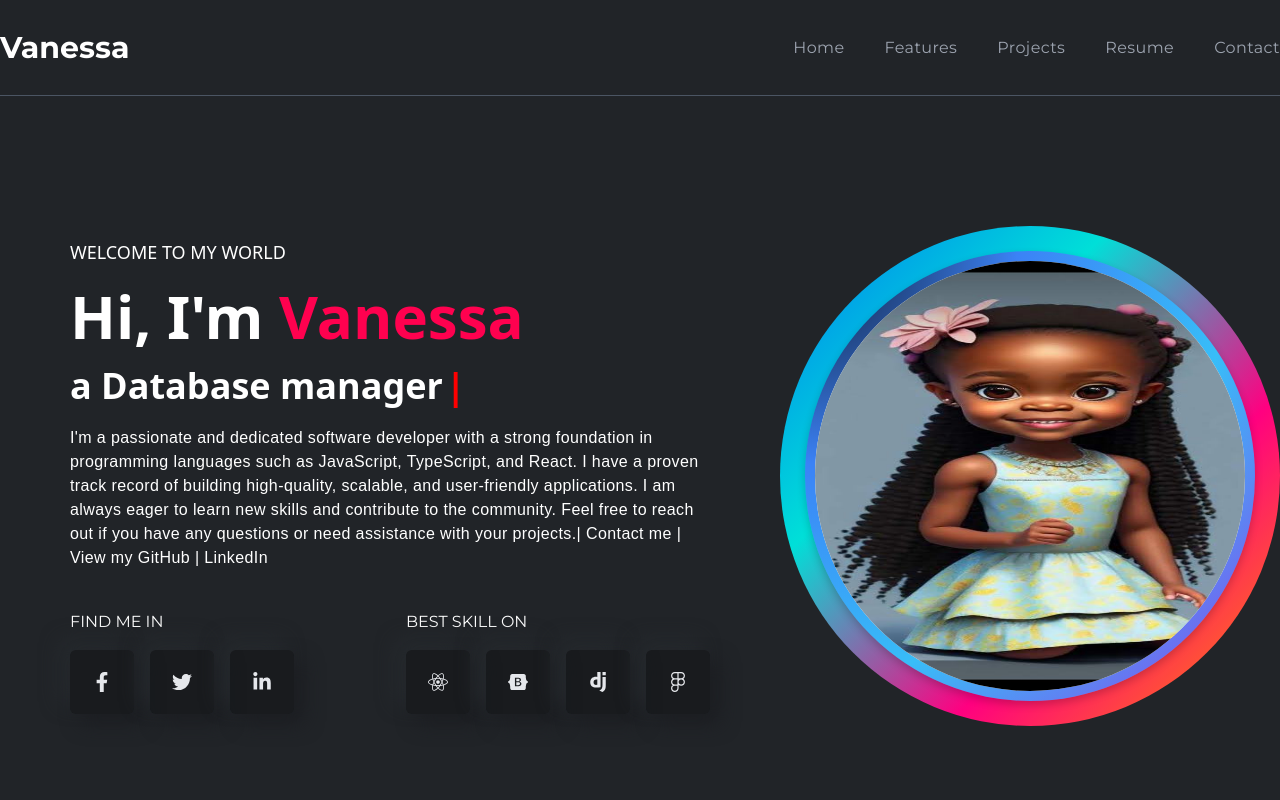
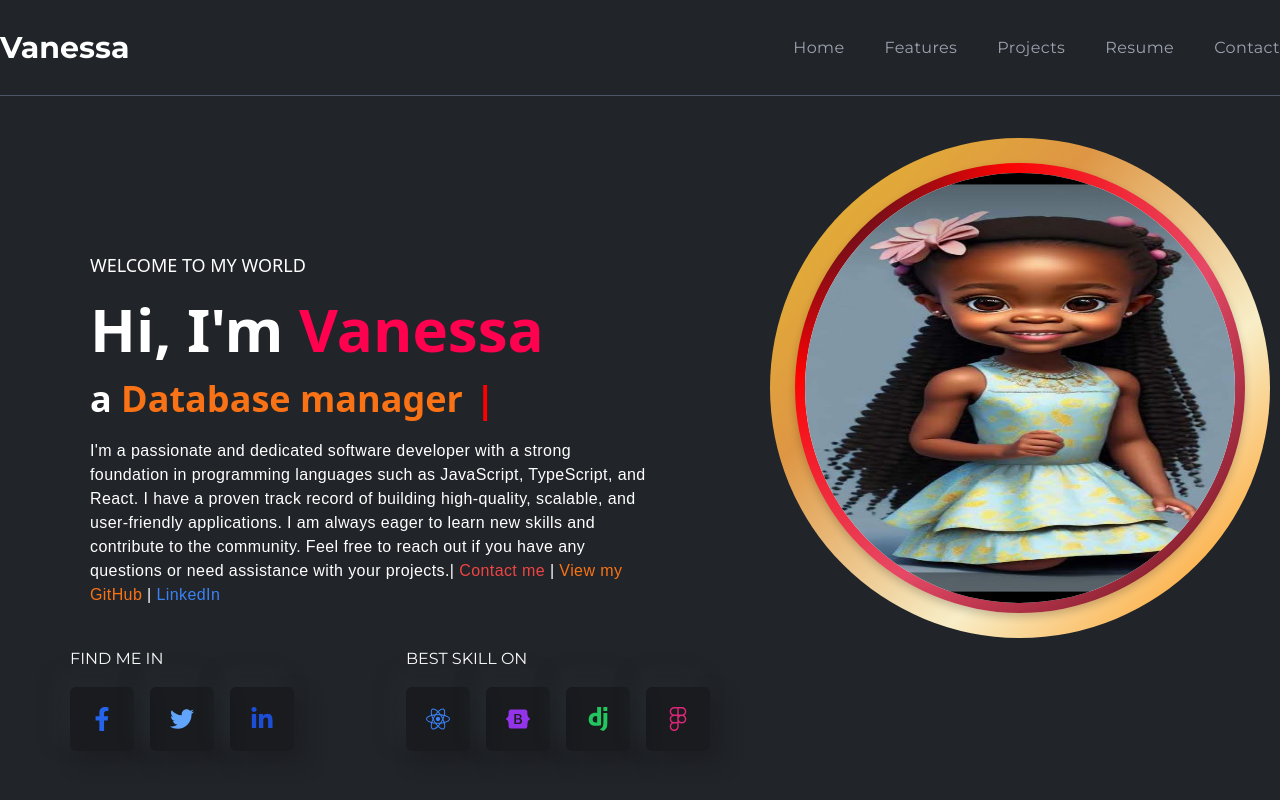
Before and after one commit to Vanessa-79/my_portfolio, a React (Vite) app: page / in a window 1280 px wide. Shown: the top 800 px of the page. Built offline with nearby package versions, Linux system fonts and the light colour scheme.

Commit message:
change colors on the home page

```diff
--- a/src/components/banner/Banner.css
+++ b/src/components/banner/Banner.css
@@ -3,10 +3,13 @@
 .bannerImageContainer {
     position: relative;
     width: 500px;
-    height: 500px;
+    height: 520px;
     display: flex;
+    margin-right: 20px;
     justify-content: center;
     align-items: center;
+    top: -110px;
+    /* Adjust this value to move the image upwards */
 }
 
 .bannerImageBackground {
@@ -14,7 +17,7 @@
     width: 500px;
     height: 500px;
     border-radius: 50%;
-    background: linear-gradient(135deg, #007cf0, #00dfd8, #ff0080, #ff8c00);
+    background: linear-gradient(135deg, #e4ba2f, #de9644, #f8eec8, #ff8c00);
     z-index: 0;
 }
 
@@ -24,7 +27,7 @@
     height: 450px;
     border-radius: 50%;
     border: 10px solid transparent;
-    background-image: linear-gradient(white, white), radial-gradient(circle at top left, #0f172a, #3b82f6, #38bdf8, #9333ea);
+    background-image: linear-gradient(white, white), radial-gradient(circle at top left, #0f172a, #fb0303, #e64966, #49060d);
     background-origin: border-box;
     background-clip: content-box, border-box;
     box-shadow: 0 4px 8px rgba(0, 0, 0, 0.2);
@@ -36,3 +39,14 @@
     transform: scale(1.05);
     box-shadow: 0 8px 16px rgba(0, 0, 0, 0.3);
 }
+
+/* Icon Styles */
+.bannerIcon {
+    font-size: 1.5rem;
+    transition: color 0.3s;
+}
+
+.bannerIcon:hover {
+    color: #ff8c00;
+    /* Change this to the desired hover color */
+}
--- a/src/components/banner/Banner.tsx
+++ b/src/components/banner/Banner.tsx
@@ -7,8 +7,8 @@ const Banner = () => {
   return (
     <section
       id="home"
-      className="w-full h-[800px] pt-10 py-20 pb-20 flex items-center border-b-[1px] border-b-black"
-      style={{ marginLeft: "70px", marginRight: "60px" }}
+      className="w-full h-[800px] pt-10 flex items-center border-b-[1px] border-b-black"
+      style={{ marginLeft: "70px", marginRight: "60px", paddingTop: "5px" }} // Adjusted paddingTop to 5px
     >
       <LeftHome />
       <div className="w-1/2 flex justify-center items-center relative">
--- a/src/components/banner/LeftHome.tsx
+++ b/src/components/banner/LeftHome.tsx
@@ -21,14 +21,17 @@ const LeftHome = () => {
 
   return (
     <div className="w-1/2 flex flex-col gap-10">
-      <div className="flex flex-col gap-5">
+      <div
+        className="flex flex-col gap-5"
+        style={{ marginLeft: "20px", marginRight: "60px", paddingTop: "5px" }}
+      >
         <h4 className="text-lg font-normal text-white">WELCOME TO MY WORLD</h4>
         <h1 className="text-6xl font-bold text-white">
           Hi, I'm
           <span className="text-designColor capitalize"> Vanessa </span>
         </h1>
         <h2 className="text-4xl font-bold text-white">
-          a <span>{text}</span>
+          a <span className="text-orange-500">{text}</span>{" "}
           <Cursor cursorBlinking={false} cursorStyle="|" cursorColor="red" />
         </h2>
         <p className="text-base font-bodyFont leading-6 tracking-wide text-white">
@@ -38,9 +41,24 @@ const LeftHome = () => {
           scalable, and user-friendly applications. I am always eager to learn
           new skills and contribute to the community. Feel free to reach out if
           you have any questions or need assistance with your projects.
-          <span className="text">|</span> <a href="#">Contact me</a>{" "}
-          <span className="text">|</span> <a href="#">View my GitHub</a>{" "}
-          <span className="text">|</span> <a href="#">LinkedIn</a>
+          <span className="text">|</span>{" "}
+          <a href="#contact" className="text-red-500 hover:underline">
+            Contact me
+          </a>{" "}
+          <span className="text">|</span>{" "}
+          <a
+            href="https://github.com/Vanessa-79"
+            className="text-orange-500 hover:underline"
+          >
+            View my GitHub
+          </a>{" "}
+          <span className="text">|</span>{" "}
+          <a
+            href="https://www.linkedin.com/in/vanessa-nassanga-6807222a4/"
+            className="text-blue-500 hover:underline"
+          >
+            LinkedIn
+          </a>
         </p>
       </div>
       <div className="flex justify-between gap-20">
@@ -49,13 +67,13 @@ const LeftHome = () => {
             Find me In
           </h2>
           <div className="flex gap-4">
-            <span className="bannerIcon">
+            <span className="bannerIcon text-blue-600">
               <FaFacebookF />
             </span>
-            <span className="bannerIcon">
+            <span className="bannerIcon text-blue-400">
               <FaTwitter />
             </span>
-            <span className="bannerIcon">
+            <span className="bannerIcon text-blue-700">
               <FaLinkedinIn />
             </span>
           </div>
@@ -66,16 +84,16 @@ const LeftHome = () => {
             Best skill on
           </h2>
           <div className="flex gap-4">
-            <span className="bannerIcon">
+            <span className="bannerIcon text-blue-500">
               <FaReact />
             </span>
-            <span className="bannerIcon">
+            <span className="bannerIcon text-purple-600">
               <SiBootstrap />
             </span>
-            <span className="bannerIcon">
+            <span className="bannerIcon text-green-500">
               <SiDjango />
             </span>
-            <span className="bannerIcon">
+            <span className="bannerIcon text-pink-600">
               <SiFigma />
             </span>
           </div>
```
